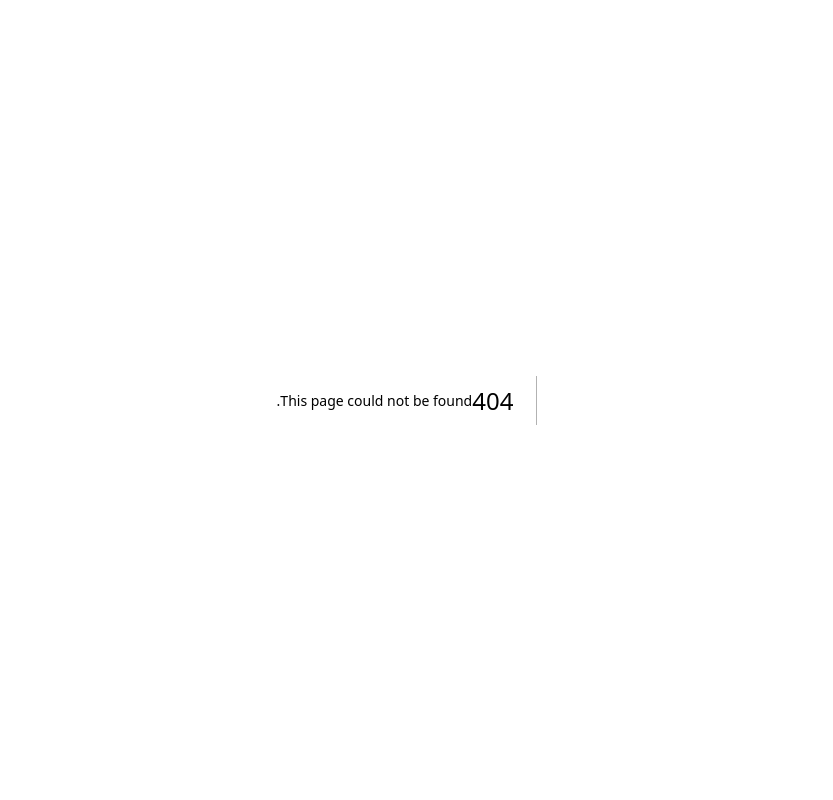
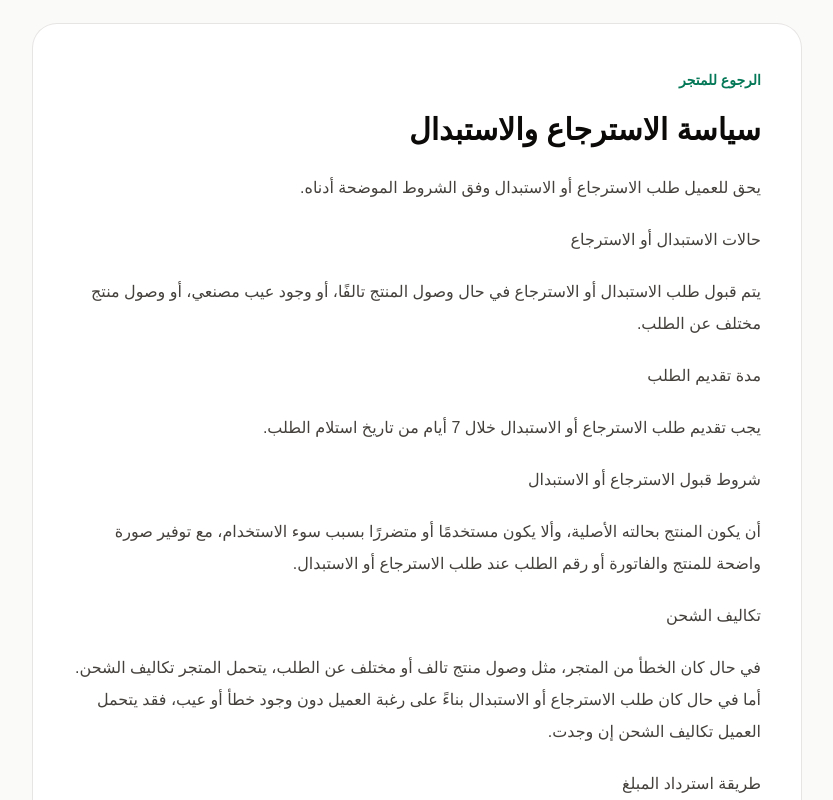
Before and after one commit to azizsoom/one-product-tabby-store, a Next.js app: page /refund-policy in a window 1280 px wide. Before the commit this address had no page. Shown: the top 800 px of the page, without its empty margins (223-1056 px from the left). Built offline with nearby package versions, Linux system fonts and the light colour scheme.

Commit message:
Add refund policy page

```diff
--- /dev/null
+++ b/app/refund-policy/page.tsx
@@ -0,0 +1,36 @@
+import Link from 'next/link';
+
+export default function RefundPolicyPage() {
+  return (
+    <PolicyPage title="سياسة الاسترجاع والاستبدال">
+      <p>يحق للعميل طلب الاسترجاع أو الاستبدال وفق الشروط الموضحة أدناه.</p>
+
+      <h2>حالات الاستبدال أو الاسترجاع</h2>
+      <p>يتم قبول طلب الاستبدال أو الاسترجاع في حال وصول المنتج تالفًا، أو وجود عيب مصنعي، أو وصول منتج مختلف عن الطلب.</p>
+
+      <h2>مدة تقديم الطلب</h2>
+      <p>يجب تقديم طلب الاسترجاع أو الاستبدال خلال 7 أيام من تاريخ استلام الطلب.</p>
+
+      <h2>شروط قبول الاسترجاع أو الاستبدال</h2>
+      <p>أن يكون المنتج بحالته الأصلية، وألا يكون مستخدمًا أو متضررًا بسبب سوء الاستخدام، مع توفير صورة واضحة للمنتج والفاتورة أو رقم الطلب عند طلب الاسترجاع أو الاستبدال.</p>
+
+      <h2>تكاليف الشحن</h2>
+      <p>في حال كان الخطأ من المتجر، مثل وصول منتج تالف أو مختلف عن الطلب، يتحمل المتجر تكاليف الشحن. أما في حال كان طلب الاسترجاع أو الاستبدال بناءً على رغبة العميل دون وجود خطأ أو عيب، فقد يتحمل العميل تكاليف الشحن إن وجدت.</p>
+
+      <h2>طريقة استرداد المبلغ</h2>
+      <p>يتم استرداد المبلغ بنفس وسيلة الدفع المستخدمة في الطلب، بعد استلام المنتج وفحصه والتأكد من مطابقته لشروط الاسترجاع. وللطلبات المدفوعة عبر تابي، تخضع عملية الاسترداد لإجراءات تابي وسياساتها بعد اعتماد الاسترجاع من المتجر.</p>
+    </PolicyPage>
+  );
+}
+
+function PolicyPage({ title, children }: { title: string; children: React.ReactNode }) {
+  return (
+    <main className="min-h-screen bg-stone-50 p-6 text-stone-950" dir="rtl">
+      <article className="mx-auto max-w-3xl rounded-3xl bg-white p-6 leading-8 shadow-sm ring-1 ring-stone-200 md:p-10">
+        <Link href="/" className="text-sm font-bold text-emerald-700">الرجوع للمتجر</Link>
+        <h1 className="mt-4 text-3xl font-black">{title}</h1>
+        <div className="mt-6 space-y-5 text-stone-700">{children}</div>
+      </article>
+    </main>
+  );
+}
```
